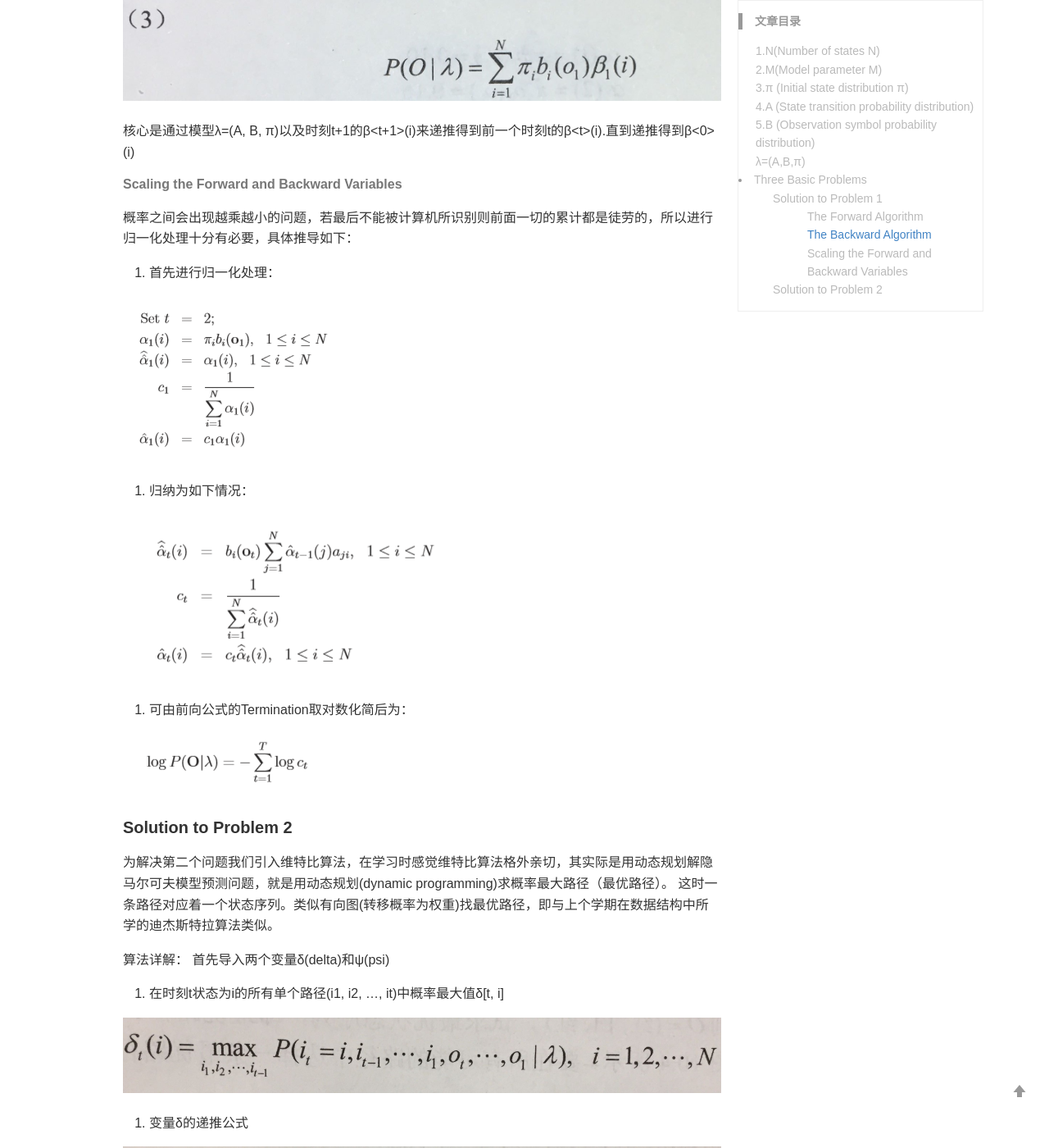
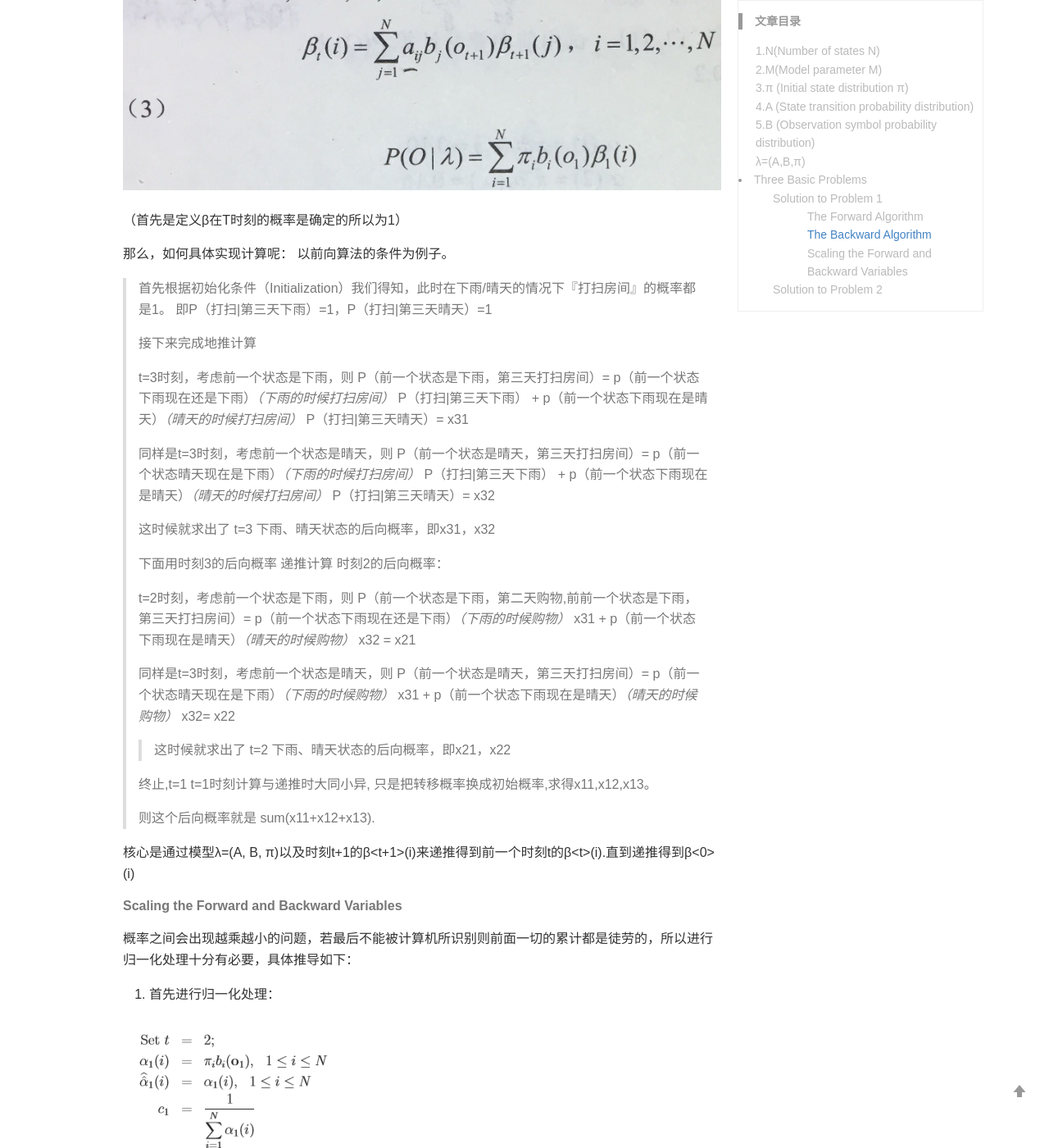
Before and after one commit to VachelChen/VachelChen.github.io, a Jekyll site: the page built from _posts/blog/2019-07-19-HMM.md, in a window 1280 px wide and 1400 px high, scrolled down 5188 px. Shown: the whole window at 82% size. Built offline with Jekyll 4.4.1, drawn with Linux system fonts in a browser that asks for light colours; some of the changed text lies outside the part shown.

Commit message:
Update 2019-07-19-HMM.md

```diff
--- a/_posts/blog/2019-07-19-HMM.md
+++ b/_posts/blog/2019-07-19-HMM.md
@@ -92,7 +92,7 @@ Cloudy————> 守卫穿棉衣的概率大
 
 ![TFA](/images/blog/TFA.png)
 
-可以递推得前向概率以及观测序列概率P(O&#124;λ)
+可以递推得前向概率以及观测序列概率P(O&#124;λ)：
 输入：隐马尔卡夫模型λ=(A, B, π)，观测序列O
 输出：观测序列概率P(O &#124; λ)
 
@@ -101,6 +101,8 @@ Cloudy————> 守卫穿棉衣的概率大
 有关第一个问题的解决可以使用向前算法。
 
 > 先计算 t=1时刻，发生『散步』一行为的概率，如果下雨，则为 P(散步，下雨)=P（第一天下雨）X P（散步 &#124; 下雨）=0.6X0.1=0.06；晴天，P（散步，晴天）=0.4X0.6=0.24
+>
+>接下来完成地推计算：
 >
 > t=2 时刻，发生『购物』的概率，当然，这个概率可以从 t=1 时刻计算而来。
 >
@@ -122,12 +124,52 @@ Cloudy————> 守卫穿棉衣的概率大
 
 ![TBA](/images/blog/TBA.jpg)
 
+（这里简单归纳一下：前向算法考虑的是o1,o2,...ot的观测序列，而后向算法考虑的是ot+1,...oT的观测序列）
 
 可以递推得后向概率以及观测序列概率P(O &#124; λ)
 输入：隐马尔卡夫模型λ=(A, B, π)，观测序列O
 输出：观测序列概率P(O &#124; λ)
 
 ![TBAdo](/images/blog/TBAdo.jpg)
+
+（首先是定义β在T时刻的概率是确定的所以为1）
+
+那么，如何具体实现计算呢：
+以前向算法的条件为例子。
+
+> 首先根据初始化条件（Initialization）我们得知，此时在下雨/晴天的情况下『打扫房间』的概率都是1。
+> 即P（打扫|第三天下雨）=1，P（打扫|第三天晴天）=1
+>
+>接下来完成地推计算
+>
+> t=3时刻，考虑前一个状态是下雨，则
+> P（前一个状态是下雨，第三天打扫房间）= p（前一个状态下雨现在还是下雨）*（下雨的时候打扫房间）* P（打扫|第三天下雨） +
+> p（前一个状态下雨现在是晴天）*（晴天的时候打扫房间）* P（打扫|第三天晴天）= x31
+>
+> 同样是t=3时刻，考虑前一个状态是晴天，则
+> P（前一个状态是晴天，第三天打扫房间）= p（前一个状态晴天现在是下雨）*（下雨的时候打扫房间）* P（打扫|第三天下雨） +
+> p（前一个状态下雨现在是晴天）*（晴天的时候打扫房间）* P（打扫|第三天晴天）= x32
+>
+> 这时候就求出了 t=3 下雨、晴天状态的后向概率，即x31，x32
+>
+>下面用时刻3的后向概率 递推计算 时刻2的后向概率：
+>
+> t=2时刻，考虑前一个状态是下雨，则
+> P（前一个状态是下雨，第二天购物,前前一个状态是下雨，第三天打扫房间）= p（前一个状态下雨现在还是下雨）*（下雨的时候购物）* x31 +
+> p（前一个状态下雨现在是晴天）*（晴天的时候购物）* x32 = x21
+>
+> 同样是t=3时刻，考虑前一个状态是晴天，则
+> P（前一个状态是晴天，第三天打扫房间）= p（前一个状态晴天现在是下雨）*（下雨的时候购物）* x31 +
+> p（前一个状态下雨现在是晴天）*（晴天的时候购物）* x32= x22
+>
+> > 这时候就求出了 t=2 下雨、晴天状态的后向概率，即x21，x22
+>
+> 终止,t=1
+> t=1时刻计算与递推时大同小异, 只是把转移概率换成初始概率,求得x11,x12,x13。
+>
+> 则这个后向概率就是 sum(x11+x12+x13).
+>
+
 
 核心是通过模型λ=(A, B, π)以及时刻t+1的β&#60;t+1&#62;(i)来递推得到前一个时刻t的β&#60;t&#62;(i).直到递推得到β<0>(i)
 
```
